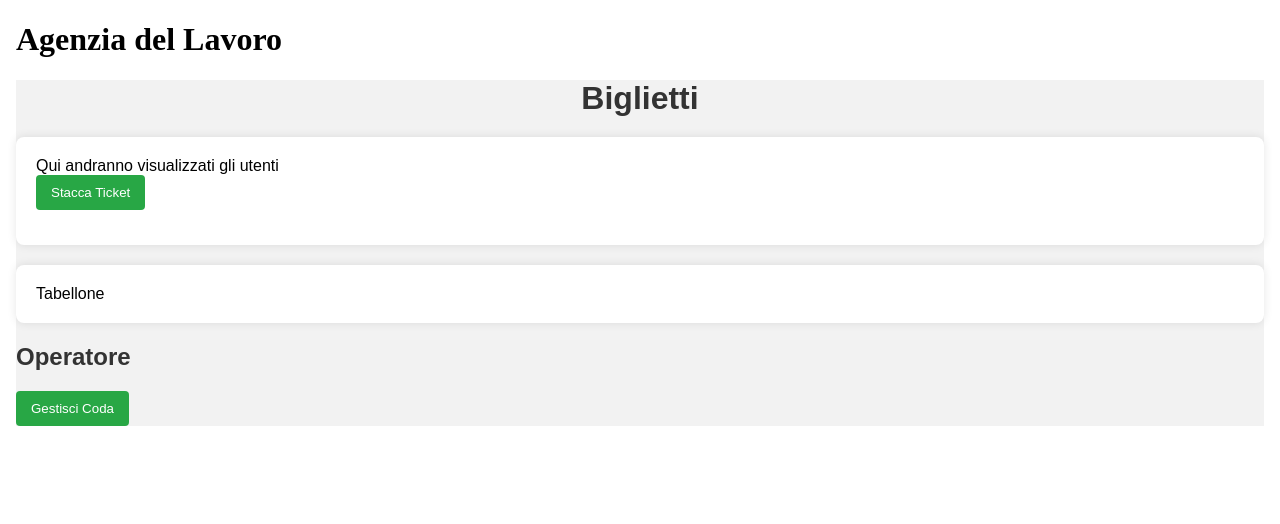
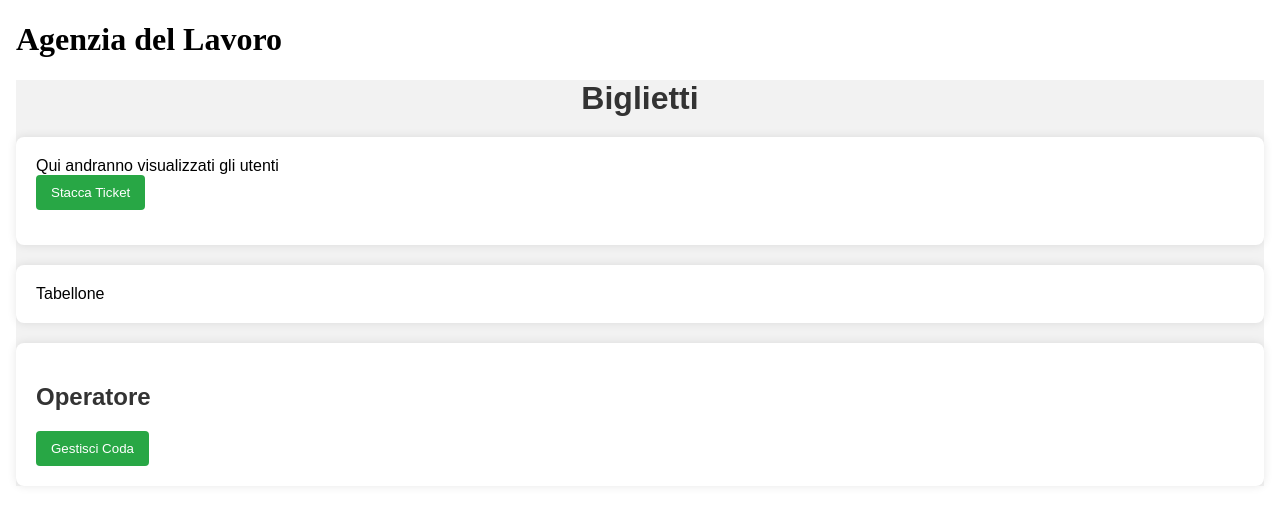
Before and after one commit to Tiberiu05/Agenzia-del-Lavoro, an Angular app: page / in a window 1280 px wide. Shown: the top 524 px of the page. Built offline with nearby package versions, Linux system fonts and the light colour scheme.

Commit message:
css update

```diff
--- a/src/app/biglietti/biglietti.component.css
+++ b/src/app/biglietti/biglietti.component.css
@@ -63,7 +63,17 @@ button {
     padding: 10px 15px;
     border: none;
     border-radius: 4px;
+
     cursor: pointer;
 }
 
+.operatore
+{
+    background-color: #fff;
+    padding: 20px;
+    border-radius: 8px;
+    box-shadow: 0 0 10px rgba(0, 0, 0, 0.1);
+    margin-bottom: 20px;
+}
+
 /* Aggiungi altri stili secondo le tue esigenze */
--- a/src/app/biglietti/biglietti.component.html
+++ b/src/app/biglietti/biglietti.component.html
@@ -32,7 +32,7 @@
     </section>
 
     <section>
-        <div>
+        <div class="operatore">
             <h2>Operatore</h2>
             <!-- Questo bottone serve per gestire la coda attraverso la funzione gestisciCoda() -->
             <button (click)="gestisciCoda()">Gestisci Coda</button>
--- a/src/app/biglietti/biglietti.component.ts
+++ b/src/app/biglietti/biglietti.component.ts
@@ -7,7 +7,8 @@ import { Component } from '@angular/core';
   styleUrls: ['./biglietti.component.css']
 })
 
-export class BigliettiComponent {
+export class BigliettiComponent
+{
 /* Definisco l'array di tipo String*/
 tabellone:String[]=[];
 coda:String[]=[];
```
